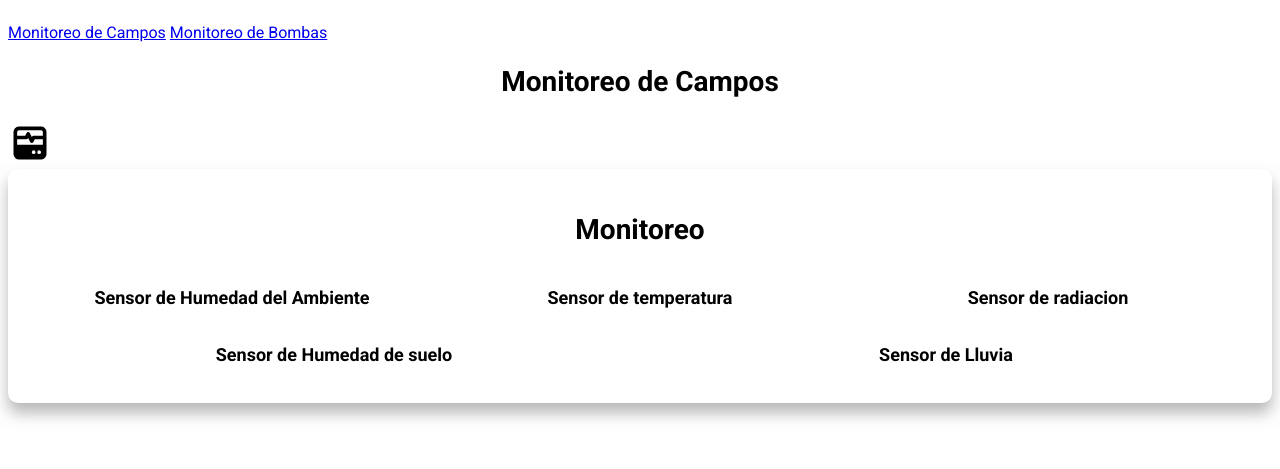
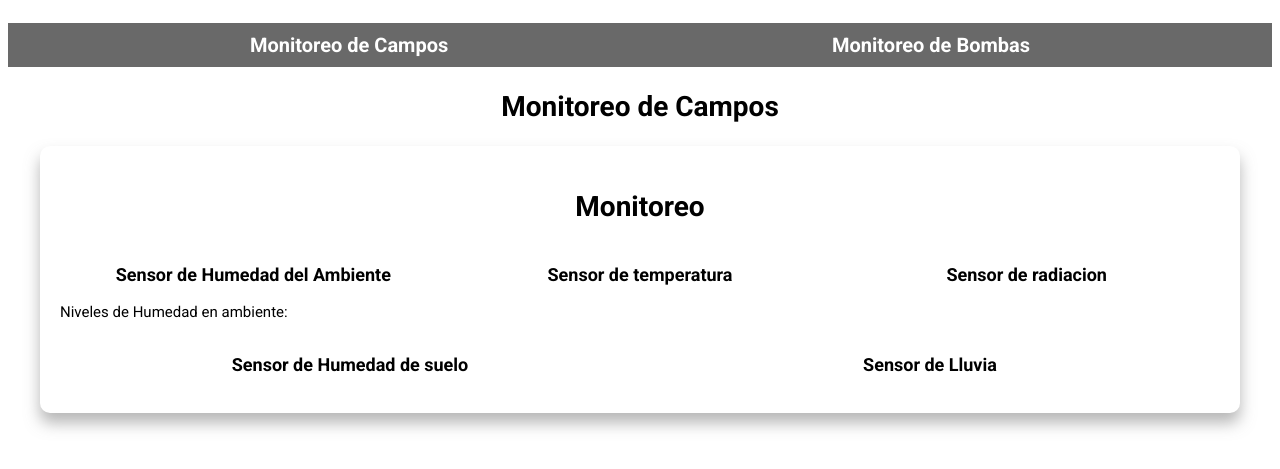
Before and after one commit to DHM040702/proyectIOT, a plain HTML site: page index.html in a window 1280 px wide. Shown: the part 79-548 px from the top of the page. Drawn offline with Linux system fonts and the light colour scheme.

Commit message:
Corrigiendo barra de navegacion

```diff
--- a/Styles/styles.css
+++ b/Styles/styles.css
@@ -74,7 +74,9 @@
 /*Globales*/
 :root{
   --principal: #4372e7;
-  --secundario: #085477;
+  --secundario: #696969;
+  --blanco: #ffffff;
+  --oscuro: #212121;
   --fuentes: "Roboto", sans-serif;
 }
 
@@ -123,13 +125,54 @@ h1,h2,h3 {
   text-align: center;
 }
 
+p {
+  font-size: 1.5rem;
+}
+
 
 
 /*Barra de navegación*/
 .nav-bar {
   font-family: var(--fuentes);
+  background-color: var(--secundario);
 }
 
+.nav-principal{
+  display: flex;
+  flex-direction: column;
+  align-items: center;
+}
+
+.nav-principal a {
+  color: var(--blanco);
+  text-decoration: none;
+  font-size: 2rem;
+  font-weight: bold;
+  padding: 1rem;
+}
+
+@media (min-width: 768px) {
+    .nav-principal{
+      flex-direction: row;
+      justify-content: space-between;
+    }
+}
+
+.nav-principal a:hover {
+  background-color: var(--principal);
+  color: var(--oscuro);
+}
+
+
+.nav-contenedor{
+  max-width: 80rem;
+  margin: 0 auto /*0 auto*/;
+}
+
+.contenedor {
+  max-width: 120rem;
+  margin: 0 auto /*0 auto*/;
+}
 
 /*Datos obtenidos*/
 
--- a/index.html
+++ b/index.html
@@ -21,7 +21,7 @@
     </header>
 
     <div class="nav-bar">
-        <nav class="nav-principal">
+        <nav class="nav-principal nav-contenedor">
             <a href="#">Monitoreo de Campos</a>
             <a href="#">Monitoreo de Bombas</a>
         </nav>
@@ -29,10 +29,10 @@
     <section class="hero">
         <div class="contenido-hero">
             <h2>Monitoreo de Campos</h2>
-            <svg xmlns="http://www.w3.org/2000/svg" class="icon icon-tabler icon-tabler-device-heart-monitor-filled" width="44" height="44" viewBox="0 0 24 24" stroke-width="1.5" stroke="#ff9300" fill="none" stroke-linecap="round" stroke-linejoin="round">
+            <!--<svg xmlns="http://www.w3.org/2000/svg" class="icon icon-tabler icon-tabler-device-heart-monitor-filled" width="44" height="44" viewBox="0 0 24 24" stroke-width="1.5" stroke="#ff9300" fill="none" stroke-linecap="round" stroke-linejoin="round">
                 <path stroke="none" d="M0 0h24v24H0z" fill="none"/>
                 <path d="M18 3a3 3 0 0 1 2.995 2.824l.005 .176v12a3 3 0 0 1 -2.824 2.995l-.176 .005h-12a3 3 0 0 1 -2.995 -2.824l-.005 -.176v-12a3 3 0 0 1 2.824 -2.995l.176 -.005h12zm-4 13a1 1 0 0 0 -.993 .883l-.007 .117l.007 .127a1 1 0 0 0 1.986 0l.007 -.117l-.007 -.127a1 1 0 0 0 -.993 -.883zm3 0a1 1 0 0 0 -.993 .883l-.007 .117l.007 .127a1 1 0 0 0 1.986 0l.007 -.117l-.007 -.127a1 1 0 0 0 -.993 -.883zm-6 -6.764l-.106 .211a1 1 0 0 1 -.77 .545l-.124 .008l-5 -.001v3.001h14v-3.001l-4.382 .001l-.724 1.447a1 1 0 0 1 -1.725 .11l-.063 -.11l-1.106 -2.211zm7 -4.236h-12a1 1 0 0 0 -.993 .883l-.007 .117v1.999l4.381 .001l.725 -1.447a1 1 0 0 1 1.725 -.11l.063 .11l1.106 2.21l.106 -.21a1 1 0 0 1 .77 -.545l.124 -.008l5 -.001v-1.999a1 1 0 0 0 -.883 -.993l-.117 -.007z" stroke-width="0" fill="currentColor" />
-            </svg>
+            </svg>-->
         </div>
     </section>
     <main class="contenedor sombra">
@@ -40,6 +40,7 @@
         <div class="datos">
             <section class="datos-sens">
                 <h3>Sensor de Humedad del Ambiente</h3>
+                <p>Niveles de Humedad en ambiente: </p>
             </section>
             <section class="datos-sens">
                 <h3>Sensor de temperatura</h3>
```
